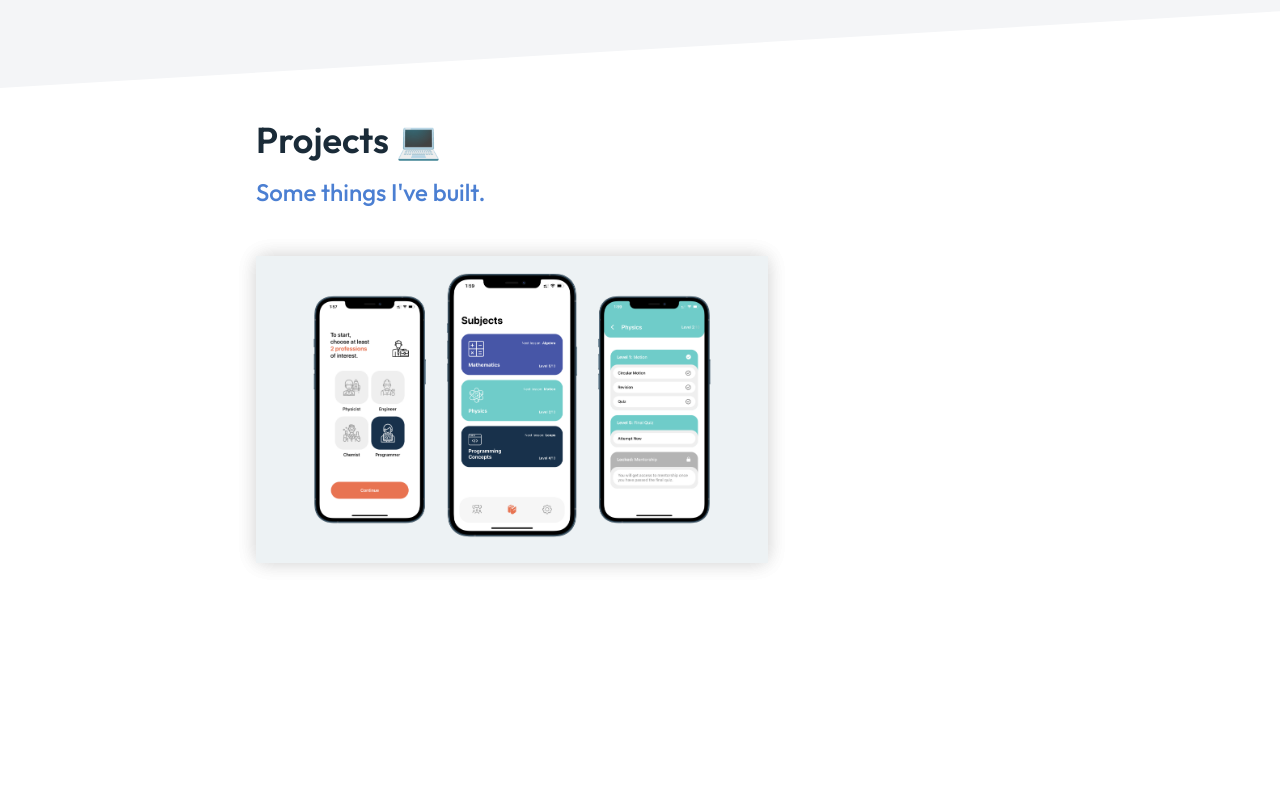
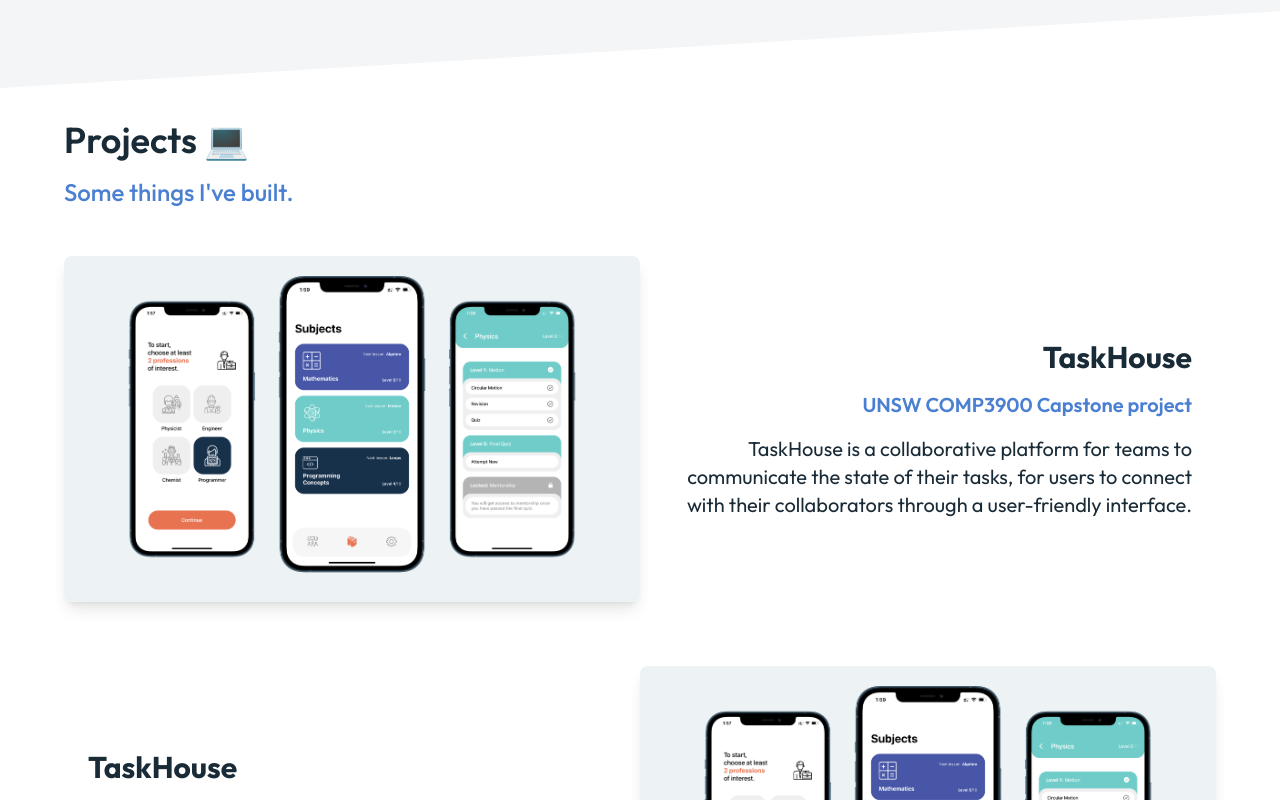
Before and after one commit to zijizhu/website, a Next.js app: page / in a window 1280 px wide. Shown: the part 680-1480 px from the top of the page. Before the commit the page ends 1307 px from the top, so only its background shows below. Built offline with nearby package versions, Linux system fonts and the light colour scheme.

Commit message:
project cards wip

```diff
--- a/package.json
+++ b/package.json
@@ -10,6 +10,7 @@
   },
   "dependencies": {
     "autoprefixer": "^10.4.7",
+    "clsx": "^1.1.1",
     "next": "12.1.6",
     "postcss": "^8.4.14",
     "react": "18.1.0",
--- a/src/components/ProjectCard.tsx
+++ b/src/components/ProjectCard.tsx
@@ -1,11 +1,42 @@
+import clsx from 'clsx';
 import Image from 'next/image';
+
 import FootstepsImg from '../../public/footsteps.png';
 
-function ProjectCard() {
+interface ProjectCardProps {
+  imgLayout?: 'left' | 'right';
+}
+
+function ProjectCard({ imgLayout = 'left' }: ProjectCardProps) {
   return (
-    <div className="w-full py-8 flex flex-row">
-      <div className="shadow-around rounded-lg w-128" style={{ fontSize: 0 }}>
-        <Image src={FootstepsImg} alt="footsteps" />
+    <div
+      className={clsx([
+        'w-full py-8 flex justify-center items-center',
+        { 'flex-row-reverse': imgLayout === 'right' },
+        { 'flex-row': imgLayout === 'left' }
+      ])}
+    >
+      <div
+        className="hidden md:block shadow-lg rounded-lg w-96 lg:w-144"
+        style={{ fontSize: 0 }}
+      >
+        <Image src={FootstepsImg} alt="footsteps" className="rounded-lg" />
+      </div>
+      <div
+        className={clsx([
+          'flex-1 flex flex-col p-6 bg-baseBg md:bg-transparent rounded-lg shadow-lg md:shadow-none',
+          { 'md:text-right md:items-end': imgLayout === 'left' }
+        ])}
+      >
+        <h2 className="py-4 text-3xl font-bold">TaskHouse</h2>
+        <h3 className="text-xl font-semibold text-primary">
+          UNSW COMP3900 Capstone project
+        </h3>
+        <p className="py-4 text-lg lg:text-xl">
+          TaskHouse is a collaborative platform for teams to communicate the
+          state of their tasks, for users to connect with their collaborators
+          through a user-friendly interface.
+        </p>
       </div>
     </div>
   );
--- a/src/views/HomeView.tsx
+++ b/src/views/HomeView.tsx
@@ -5,7 +5,7 @@
 function HomeView() {
   return (
     <section className="p-8 h-192 flex flex-col items-center justify-center bg-baseBg view-polygon">
-      <div className="flex w-full max-w-3xl flex-col">
+      <div className="flex w-full max-w-6xl flex-col">
         <h3 className="text-2xl font-semibold text-primary animate-fade-in-100ms">
           Hi, I am
         </h3>
@@ -20,7 +20,7 @@
           CSESoc Projects Team. You know what I&apos;m most proud of? I&apos;m
           1/3 of logicpop.
         </p>
-        <div className="flex py-8 flex-col lg:flex-row animate-slide-in-200ms">
+        <div className="flex py-8 flex-col md:flex-row animate-slide-in-200ms">
           <HomeButton
             Icon={BoxIcon}
             text="Projects"
--- a/src/views/ProjectsView.tsx
+++ b/src/views/ProjectsView.tsx
@@ -3,11 +3,13 @@
 function ProjectsView() {
   return (
     <section className="p-8 flex flex-col items-center justify-center">
-      <div className="flex w-full max-w-3xl flex-col">
+      <div className="flex w-full max-w-6xl flex-col">
         <h2 className="text-4xl font-semibold">Projects 💻</h2>
         <h3 className="my-4 text-2xl font-medium text-primary">
           Some things I&apos;ve built.
         </h3>
+        <ProjectCard />
+        <ProjectCard imgLayout="right" />
         <ProjectCard />
       </div>
     </section>
--- a/tailwind.config.js
+++ b/tailwind.config.js
@@ -11,8 +11,10 @@
     extend: {
       spacing: {
         128: '32rem',
+        144: '36rem',
         160: '40rem',
-        192: '48rem'
+        192: '48rem',
+        224: '56rem'
       },
       fontSize: {
         '7.5xl': '5rem'
```
Also changed, not shown: 1 other file (tests, documents, lock files or other folders).
